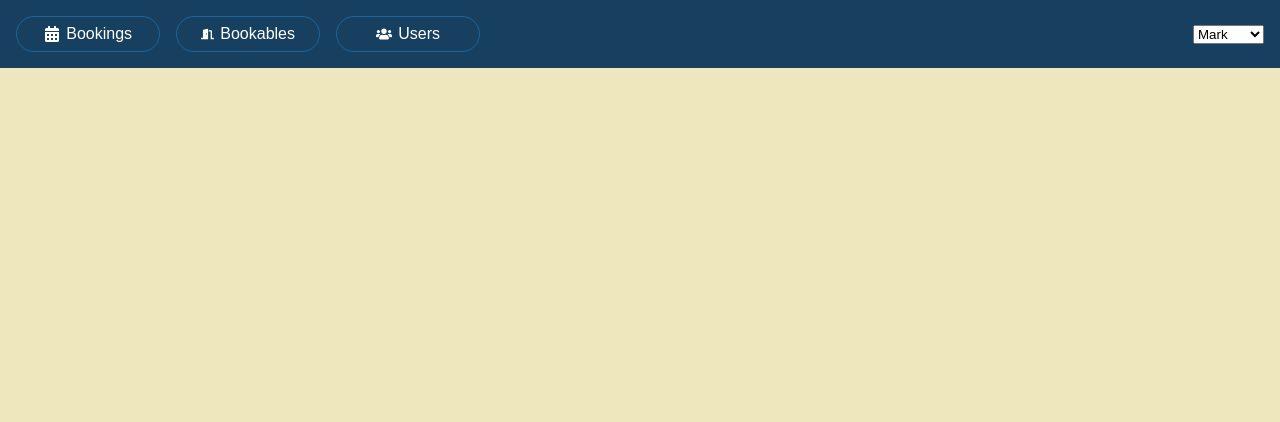
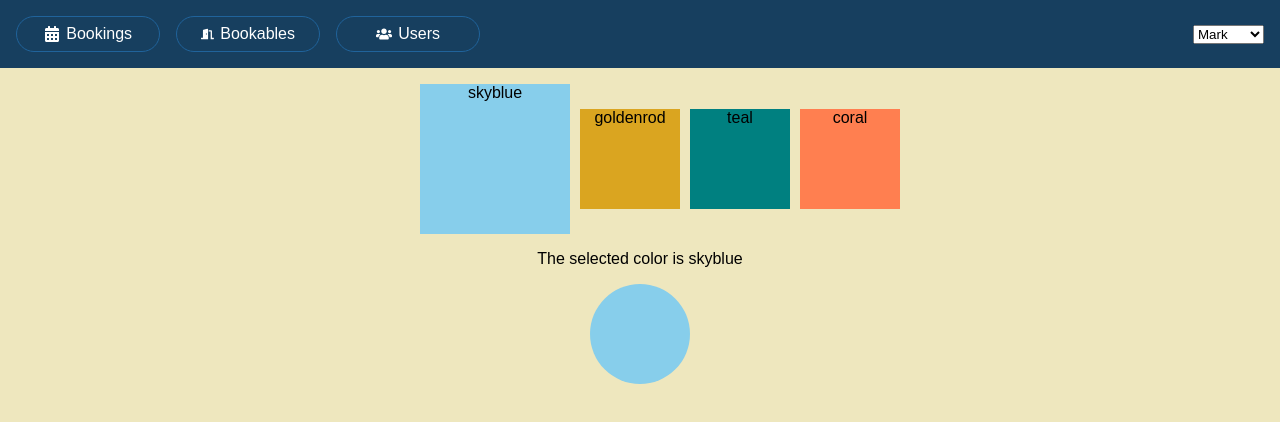
Before and after one commit to nursh/React-Hooks-Book-Code, a React (Vite) app: page /colors in a window 1280 px wide. Shown: the top 422 px of the page. Built offline with nearby package versions, Linux system fonts and the light colour scheme; data requests are answered from the project's data file.

Commit message:
add props for state sharing

```diff
--- /dev/null
+++ b/src/book-examples/Props/ColorChoiceText.tsx
@@ -0,0 +1,12 @@
+
+
+export default function ColorChoiceText({ color }: { color: string }) {
+
+  return (
+    color ? (
+      <p>The selected color is {color}</p>
+    ) : (
+      <p>No color has been selected.</p>
+    )
+  )
+}
--- /dev/null
+++ b/src/book-examples/Props/ColorPicker.tsx
@@ -0,0 +1,23 @@
+type Props = {
+  color: string;
+  setColor: (color: string) => void;
+  colors: Array<string>;
+};
+
+export default function ColorPicker({ color, colors = [], setColor }: Props) {
+  return (
+    <ul
+      style={{ listStyle: "none", display: "flex", justifyContent: "center", alignItems: 'center', gap: 10 }}
+    >
+      {colors.map((clr) => (
+        <li
+          key={clr}
+          onClick={() => setColor(clr)}
+          style={{ background: clr, height: clr === color ? 150 : 100, width: clr === color ? 150 : 100 }}
+        >
+          {clr}
+        </li>
+      ))}
+    </ul>
+  );
+}
--- /dev/null
+++ b/src/book-examples/Props/ColorSample.tsx
@@ -0,0 +1,10 @@
+
+
+export default function ColorSample({ color = 'white' }: { color: string }) {
+
+  return (
+    color ? (
+      <div style={{ background: color, height: 100, width: 100, borderRadius: '50%', marginInline: 'auto' }} />
+    ) : null
+  )
+}
--- /dev/null
+++ b/src/book-examples/Props/Colors.tsx
@@ -0,0 +1,24 @@
+import { useState } from 'react';
+
+import ColorPicker from './ColorPicker';
+import ColorChoiceText from './ColorChoiceText';
+import ColorSample from './ColorSample';
+
+export default function Colors() {
+
+  const availableColors = ["skyblue", "goldenrod", "teal", "coral"];
+
+  const [color, setColor] = useState(availableColors[0]);
+
+  return (
+    <div className='colors'>
+      <ColorPicker
+        colors={availableColors}
+        color={color}
+        setColor={setColor}
+      />
+      <ColorChoiceText color={color} />
+      <ColorSample color={color} />
+    </div>
+  )
+}
--- a/src/components/App.tsx
+++ b/src/components/App.tsx
@@ -11,6 +11,7 @@ import WindowSize from "../book-examples/SideEffect/WhenComponentMounts";
 import UserStorage from "../book-examples/SideEffect/ChangeDeps";
 import SayWindowSize from "../book-examples/SideEffect/SayWindowSize";
 import Counter from "../book-examples/Refs/Counter";
+import Colors from "../book-examples/Props/Colors";
 
 function App() {
   return (
@@ -50,6 +51,7 @@ function App() {
         <Route path="on-deps-update" element={<UserStorage />} />
         <Route path="say-window-size" element={<SayWindowSize />} />
         <Route path="counter" element={<Counter />} />
+        <Route path="colors" element={<Colors />} />
       </Routes>
     </div>
   );
```
